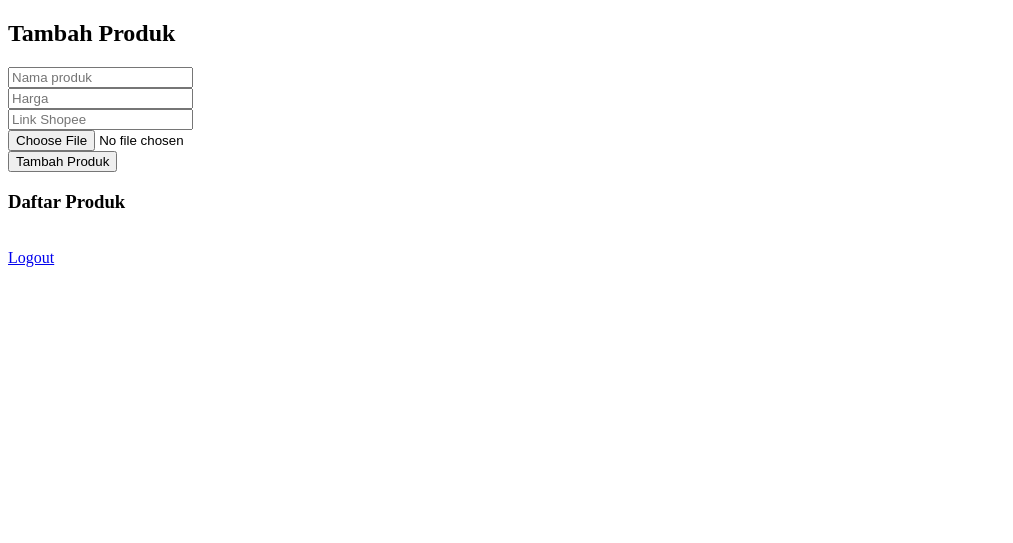
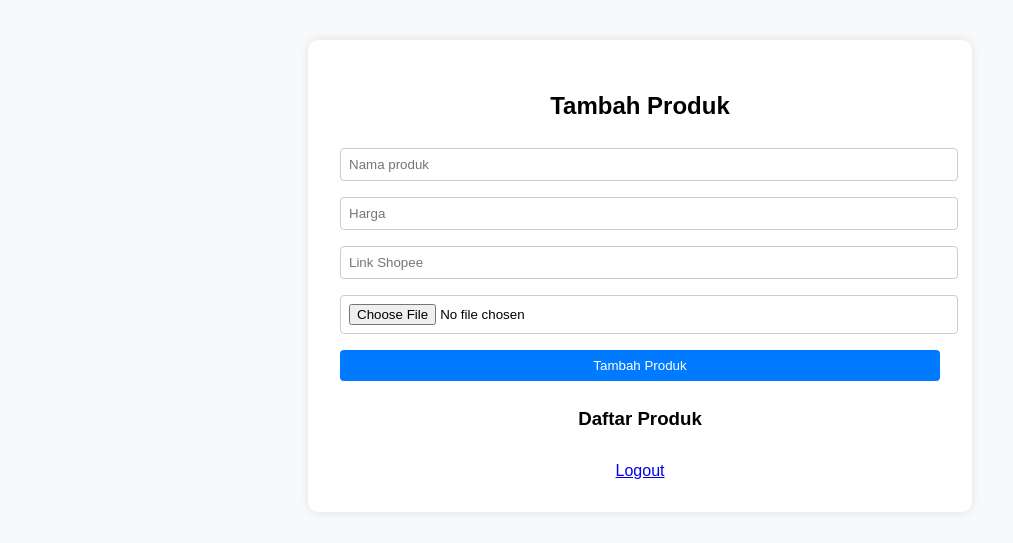
Before and after one commit to GoatCapricorn/katalog-backend, a Flask app: template templates/admin.html in a window 1280 px wide. Shown: the top 543 px of the page, without its empty margins (0-1013 px from the left). Run offline with Flask 3, Linux system fonts and the light colour scheme; the template is opened without the code that fills it, so the values that code supplies are empty.

Commit message:
Perbaiki tampilan halaman admin

```diff
--- a/templates/admin.html
+++ b/templates/admin.html
@@ -2,8 +2,65 @@
 <html>
 <head>
   <title>Admin Katalog</title>
+  <style>
+    body {
+      font-family: Arial, sans-serif;
+      background: #f8f9fa;
+      padding: 2rem;
+    }
+
+    .container {
+      max-width: 600px;
+      margin: auto;
+      background: white;
+      padding: 2rem;
+      border-radius: 10px;
+      box-shadow: 0 0 10px rgba(0,0,0,0.1);
+    }
+
+    h2, h3 {
+      text-align: center;
+    }
+
+    form input, form button {
+      width: 100%;
+      padding: 0.5rem;
+      margin: 0.5rem 0;
+      border: 1px solid #ccc;
+      border-radius: 4px;
+    }
+
+    form button {
+      background: #007bff;
+      color: white;
+      border: none;
+    }
+
+    form button:hover {
+      background: #0056b3;
+    }
+
+    .produk-item {
+      display: flex;
+      align-items: center;
+      gap: 1rem;
+      margin-bottom: 1rem;
+    }
+
+    .produk-item img {
+      width: 80px;
+      height: auto;
+      border-radius: 6px;
+    }
+
+    .logout {
+      text-align: center;
+      margin-top: 2rem;
+    }
+  </style>
 </head>
 <body>
+  <div class="container">
     <h2>Tambah Produk</h2>
     <form method="POST" enctype="multipart/form-data">
       <input type="text" name="nama" placeholder="Nama produk" required><br>
@@ -14,15 +71,21 @@
     </form>
 
     <h3>Daftar Produk</h3>
-  <ul>
+    <div class="produk-list">
       {% for item in produk %}
-      <li>
-        <img src="{{ item.gambar }}" width="100" />
-        <strong>{{ item.nama }}</strong> - Rp {{ item.harga }}
-      </li>
+        <div class="produk-item">
+          <img src="{{ item.gambar }}" />
+          <div>
+            <strong>{{ item.nama }}</strong><br>
+            Rp {{ item.harga }}
+          </div>
+        </div>
       {% endfor %}
-  </ul>
-  <br>
+    </div>
+
+    <div class="logout">
       <a href="{{ url_for('logout') }}">Logout</a>
+    </div>
+  </div>
 </body>
 </html>
```
Lines whose indentation alone changed are shown as unchanged.
